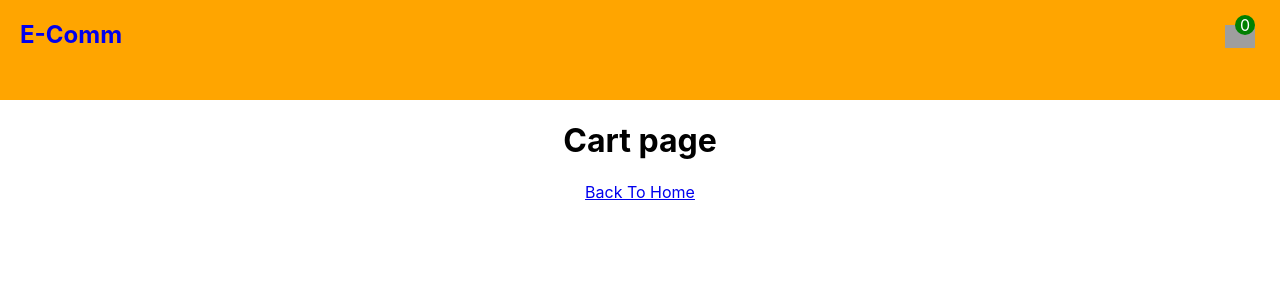
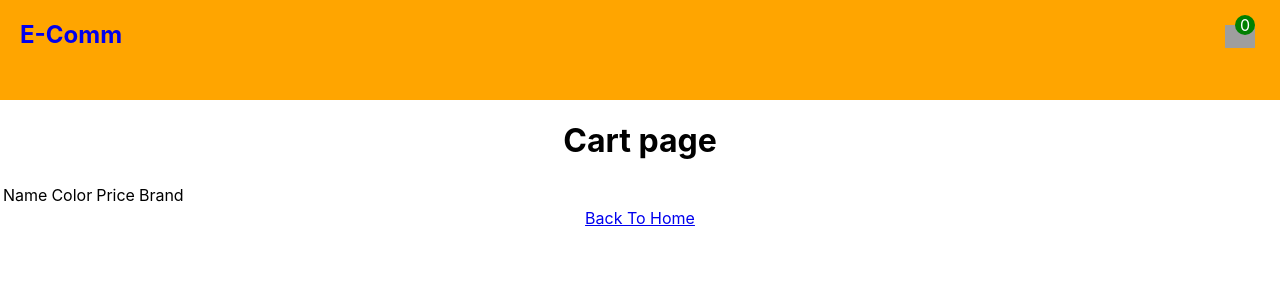
Before and after one commit to anil843324/learning-React-Redux-Saga, a React (Create React App) app in the folder ecomm-project/: page /cart in a window 1280 px wide. Shown: the top 300 px of the page. Built offline with nearby package versions, Linux system fonts and the light colour scheme; grey boxes are pictures that could not be loaded.

Commit message:
some bug fixed

```diff
--- a/ecomm-project/src/components/Cart.jsx
+++ b/ecomm-project/src/components/Cart.jsx
@@ -1,25 +1,39 @@
+import "../App.css";
 
-import '../App.css';
+import { useSelector } from "react-redux";
+import { Link } from "react-router-dom";
 
-
-import { Route,Routes,Link} from "react-router-dom"
 function Cart() {
-
-
-
+  const cartData = useSelector((state) => state.cartData);
 
   return (
-    <div >
-
+    <div>
       <h1>Cart page</h1>
 
+      <div className="cart-page-conatiner">
+        <table>
+          <tr>
+            <td>Name</td>
+            <td>Color</td>
+            <td>Price</td>
+            <td>Brand</td>
+          </tr>
+          {cartData.map((ele) => {
+            return (
+              <>
+                <tr key={ele.id}>
+                  <td>Name:{ele.name}</td>
+                  <td>Color :{ele.color}</td>
+                  <td>Price :{ele.price}</td>
+                  <td>Brand :{ele.brand}</td>
+                </tr>
+              </>
+            );
+          })}
+        </table>
+      </div>
 
-
-
-
-
-
-       <Link to="/">Back To Home</Link>
+      <Link to="/">Back To Home</Link>
     </div>
   );
 }
--- a/ecomm-project/src/redux/action.js
+++ b/ecomm-project/src/redux/action.js
@@ -1,32 +1,23 @@
-
-import { ADD_TO_CART ,EMPTY_CART} from "./constant"
-import { REMOVE_FROM_CART } from "./constant"
+import { ADD_TO_CART, EMPTY_CART } from "./constant";
+import { REMOVE_FROM_CART } from "./constant";
 export const addToCart = (data) => {
-
-    console.log("action called", data)
+  console.log("action called", data);
   return {
     type: ADD_TO_CART,
-        data
-    }
-
-}
+    data,
+  };
+};
 
 export const removeFromCart = (id) => {
-
-
   return {
     type: REMOVE_FROM_CART,
-        payload:id
-    }
-
-}
+    payload: id,
+  };
+};
 
 export const emptyFromCart = () => {
-
-    console.log("emptyFromCart")
+  console.log("emptyFromCart");
   return {
     type: EMPTY_CART,
-
-    }
-
-}
+  };
+};
--- a/ecomm-project/src/redux/constant.js
+++ b/ecomm-project/src/redux/constant.js
@@ -2,5 +2,4 @@ export const ADD_TO_CART="ADD_TO_CART"
 export const REMOVE_FROM_CART="REMOVE_FROM_CART"
 export const EMPTY_CART="EMPTY_CART"
 export const PRODUCT_LIST="PRODUCT_LIST"
-
 export const SET_PRODUCT_LIST="SET_PRODUCT_LIST"
--- a/ecomm-project/src/redux/productReducer.js
+++ b/ecomm-project/src/redux/productReducer.js
@@ -1,26 +1,14 @@
+import { SET_PRODUCT_LIST } from "./constant";
 
-import {  SET_PRODUCT_LIST} from "./constant"
+export const productData = (data = [], action) => {
+  switch (action.type) {
+    case SET_PRODUCT_LIST:
+      // add to car logic
+      console.log("Product list ", action);
+      return [...action.data];
 
-export  const productData=(data=[],action)=>{
-
-
-     switch(action.type){
-
-
-         case SET_PRODUCT_LIST:
-         // add to car logic
-         console.log("Product list ",action);
-         return [...action.data]
-
-         default :
-         // no case matched
-          return data;
-
-
-     }
-
-
-
-
-
-}
+    default:
+      // no case matched
+      return data;
+  }
+};
--- a/ecomm-project/src/redux/productSaga.js
+++ b/ecomm-project/src/redux/productSaga.js
@@ -1,26 +1,19 @@
-import { takeEvery, put } from "redux-saga/effects"
-import { PRODUCT_LIST, SET_PRODUCT_LIST } from "./constant"
+import { takeEvery, put } from "redux-saga/effects";
+import { PRODUCT_LIST, SET_PRODUCT_LIST } from "./constant";
 
 function* getProducts() {
-
-    let data = yield fetch('http://localhost:3004/products ')
-    data = yield data.json();
-    // console.log("action is called", data);
-    //    now call to send the data to action
-    yield put({
-        type: SET_PRODUCT_LIST,
-        data
-    })
-
+  let data = yield fetch("http://localhost:3004/products ");
+  data = yield data.json();
+  // console.log("action is called", data);
+  //    now call to send the data to action
+  yield put({
+    type: SET_PRODUCT_LIST,
+    data,
+  });
 }
 
-
-
 function* productSaga() {
-
-    yield takeEvery(PRODUCT_LIST, getProducts)
-
-
+  yield takeEvery(PRODUCT_LIST, getProducts);
 }
 
-export default productSaga
+export default productSaga;
--- a/ecomm-project/src/redux/store.js
+++ b/ecomm-project/src/redux/store.js
@@ -1,20 +1,13 @@
-
 // import { createStore } from "redux"
-import { configureStore } from "@reduxjs/toolkit"
-import rootReduer from "./rootReduer"
-import productSaga from "./productSaga"
-import createSagaMiddleware from "redux-saga"
+import { configureStore } from "@reduxjs/toolkit";
+import rootReduer from "./rootReduer";
+import productSaga from "./productSaga";
+import createSagaMiddleware from "redux-saga";
 // const store=createStore(rootReduer )
-const sagaMiddleware = createSagaMiddleware()
-const store = configureStore(
-    {
-
-        reducer: rootReduer,
-        middleware: () => [sagaMiddleware]
-    }
-
-)
-
- sagaMiddleware.run(productSaga)
-
-export default store
+const sagaMiddleware = createSagaMiddleware();
+const store = configureStore({
+  reducer: rootReduer,
+  middleware: () => [sagaMiddleware],
+});
+sagaMiddleware.run(productSaga);
+export default store;
```
Also changed, not shown: ecomm-project/src/components/Main.jsx (+18 -39 lines), ecomm-project/src/redux/productAction.js (+5 -8 lines), ecomm-project/src/redux/reducer.js (+7 -18 lines). Lines whose indentation alone changed are shown as unchanged.
